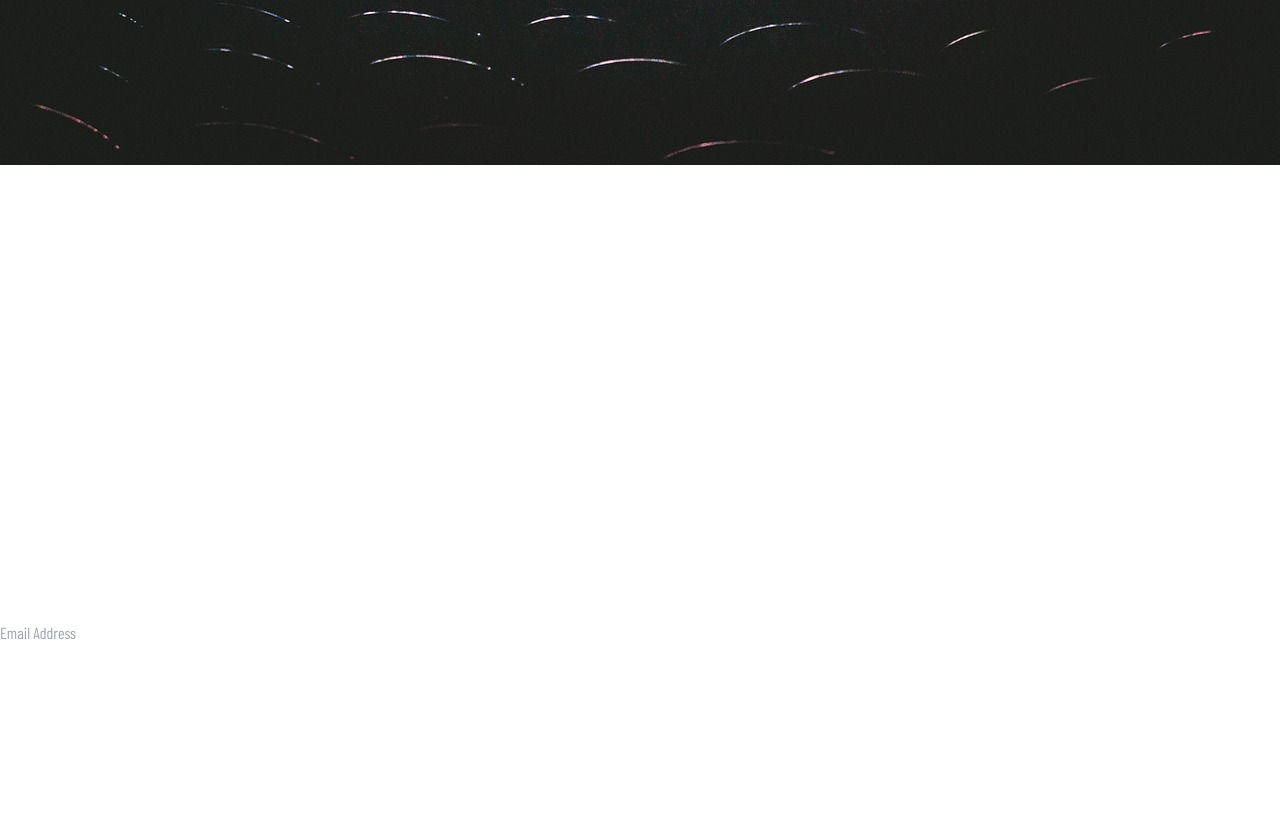
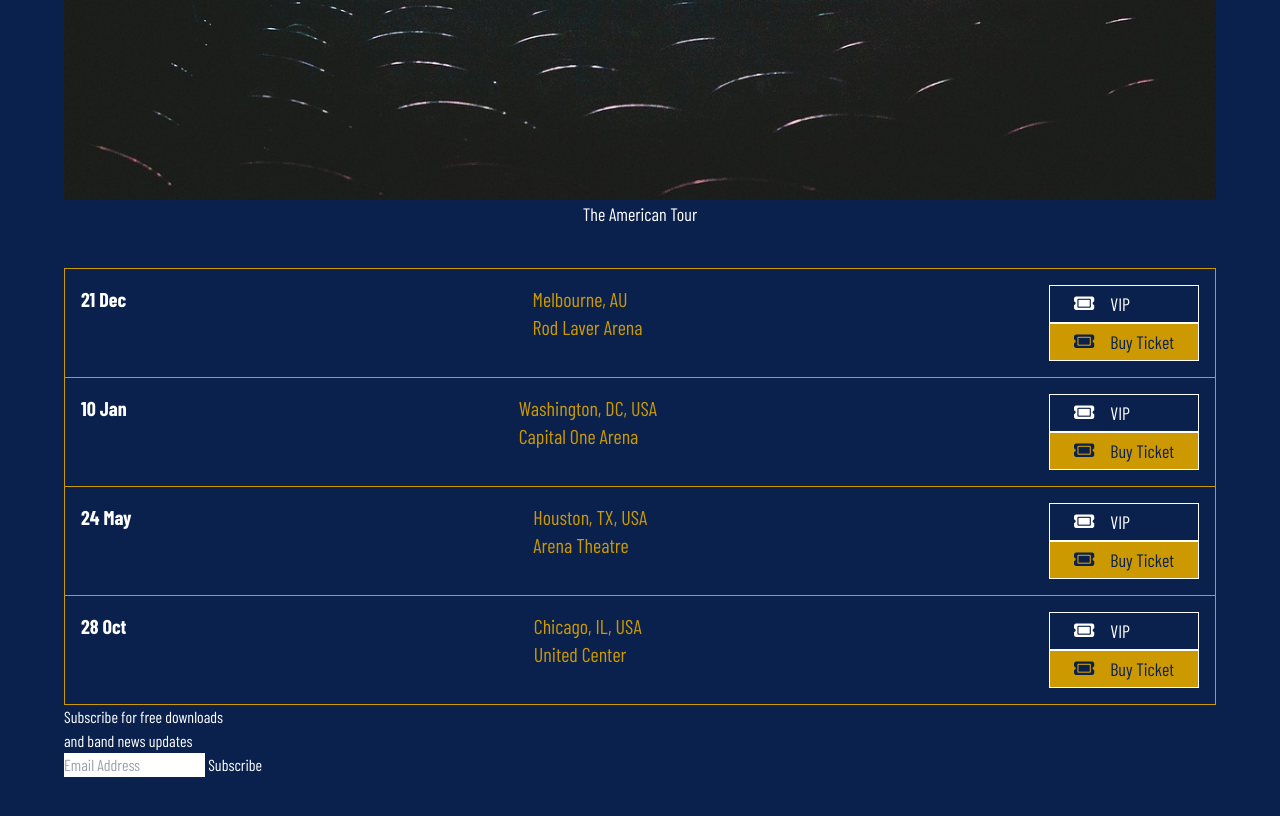
Before and after one commit to BlanchardIlela/webSitePhotographie, a website: page index.html in a window 1280 px wide. Shown: the part 6961-7777 px from the top of the page. Before the commit the page ends 7606 px from the top, so only its background shows below. Drawn offline with nearby package versions, Linux system fonts and the light colour scheme; a web font is replaced by a local one.

Commit message:
Style Tours

```diff
--- a/index.html
+++ b/index.html
@@ -583,96 +583,112 @@
         </div>
       </section>
       <!-- --------------------- Upcoming Tours -->
-      <section>
-        <h2>Upcoming Tours</h2>
+      <section class="p-4 sm:p-8 md:p-12 lg:p-16 bg-blue flex flex-col gap-y-10">
+        <h2 class="self-center text-center text-2xl uppercase font-black sm:text-4xl sm:font-medium
+           relative after after:h-3 after:w-full after:bg-golden after:bottom-0.5
+           after:left-0 after:-z-[1] z-[1] after:blur-sm"
+           >
+           Upcoming Tours
+        </h2>
 
-        <figure>
-          <img src="images/tours-list.jpg" alt="" />
-          <figcaption>The American Tour</figcaption>
+        <figure class="space-y-4">
+          <img class="w-full" src="images/tours-list.jpg" alt="" />
+          <figcaption class="text-lg text-center">
+            The American Tour
+          </figcaption>
         </figure>
 
-        <div>
+        <div class="space-y-8">
           <!-- Tours -->
-          <div>
+          <div class="border border-golden divide-y divide-golden *:p-4 sm:*:px-6 *:flex
+           *:justify-between">
             <div>
-              <p>21 Dec</p>
+              <p class="font-bold md:text-xl">21 Dec</p>
 
               <div>
-                <h6>Melbourne, AU</h6>
-                <h6>Rod Laver Arena</h6>
+                <h6 class="text-xs text-golden md:text-xl">Melbourne, AU</h6>
+                <h6 class="text-xs text-golden md:text-xl">Rod Laver Arena</h6>
               </div>
 
-              <div>
-                <a href="#">
-                  <i class="fa-solid fa-ticket"></i>
+              <div class="flex flex-col gap-2 sm:flex-row-reverse sm:items-center">
+                <a class="px-3 py-1 border border-golden text-xs md:text-lg md:px-6
+                flex items-center gap-x-2 md:gap-x-4 md:border-white" href="#">
+                  <i class="fa-solid fa-ticket text-xs md:text-lg"></i>
                   VIP</a
                 >
 
-                <a href="#">
-                  <i class="fa-solid fa-ticket"></i>
+                <a class="px-3 py-1 border bg-golden text-xs md:text-lg md:px-6
+                 text-blue flex items-center gap-x-2 md:gap-x-4 md:border-white" href="#">
+                  <i class="fa-solid fa-ticket text-xs md:text-lg md:text-white"></i>
                   Buy Ticket</a
                 >
               </div>
             </div>
 
             <div>
-              <p>10 Jan</p>
+              <p class="font-bold md:text-xl">10 Jan</p>
 
               <div>
-                <h6>Washington, DC, USA</h6>
-                <h6>Capital One Arena</h6>
+                <h6 class="text-xs text-golden md:text-xl">Washington, DC, USA</h6>
+                <h6 class="text-xs text-golden md:text-xl">Capital One Arena</h6>
               </div>
 
-              <div>
-                <a href="#">
-                  <i class="fa-solid fa-ticket"></i>
+              <div class="flex flex-col gap-2 sm:flex-row-reverse sm:items-center">
+                <a class="px-3 py-1 border border-golden text-xs md:text-lg md:px-6
+                flex items-center gap-x-2 md:gap-x-4 md:border-white" href="#">
+                  <i class="fa-solid fa-ticket text-xs md:text-lg"></i>
                   VIP</a
                 >
 
-                <a href="#">
-                  <i class="fa-solid fa-ticket"></i>
+                <a class="px-3 py-1 border bg-golden text-xs md:text-lg md:px-6
+                 text-blue flex items-center gap-x-2 md:gap-x-4 md:border-white" href="#">
+                  <i class="fa-solid fa-ticket text-xs md:text-lg md:text-white"></i>
                   Buy Ticket</a
                 >
               </div>
             </div>
 
             <div>
-              <p>24 May</p>
+              <p class="font-bold md:text-xl">24 May</p>
 
               <div>
-                <h6>Houston, TX, USA</h6>
-                <h6>Arena Theatre</h6>
+                <h6 class="text-xs text-golden md:text-xl">Houston, TX, USA</h6>
+                <h6 class="text-xs text-golden md:text-xl">Arena Theatre</h6>
               </div>
 
-              <div>
-                <a href="#">
-                  <i class="fa-solid fa-ticket"></i>
+              <div class="flex flex-col gap-2 sm:flex-row-reverse sm:items-center">
+                <a class="px-3 py-1 border border-golden text-xs md:text-lg md:px-6
+                flex items-center gap-x-2 md:gap-x-4 md:border-white" href="#">
+                  <i class="fa-solid fa-ticket text-xs md:text-lg"></i>
                   VIP</a
                 >
 
-                <a href="#">
-                  <i class="fa-solid fa-ticket"></i>
+                <a class="px-3 py-1 border bg-golden text-xs md:text-lg md:px-6
+                 text-blue flex items-center gap-x-2 md:gap-x-4 md:border-white" href="#">
+                  <i class="fa-solid fa-ticket text-xs md:text-lg md:text-white"></i>
                   Buy Ticket</a
                 >
               </div>
             </div>
 
             <div>
-              <p>28 Oct</p>
+              <p class="font-bold md:text-xl">28 Oct</p>
 
               <div>
-                <h6>Chicago, IL, USA</h6>
-                <h6>United Center</h6>
+                <h6 class="text-xs text-golden md:text-xl">Chicago, IL, USA</h6>
+                <h6 class="text-xs text-golden md:text-xl">United Center</h6>
               </div>
 
-              <div>
-                <a href="#">
-                  <i class="fa-solid fa-ticket"></i>
+              <div class="flex flex-col gap-2 sm:flex-row-reverse sm:items-center">
+                <a class="px-3 py-1 border border-golden text-xs md:text-lg md:px-6
+                flex items-center gap-x-2 md:gap-x-4 md:border-white" href="#">
+                  <i class="fa-solid fa-ticket text-xs md:text-lg"></i>
                   VIP</a
                 >
 
-                <a href="#">
-                  <i class="fa-solid fa-ticket"></i>
+                <a class="px-3 py-1 border bg-golden text-xs md:text-lg md:px-6
+                 text-blue flex items-center gap-x-2 md:gap-x-4 md:border-white" href="#">
+                  <i class="fa-solid fa-ticket text-xs md:text-lg md:text-white"></i>
                   Buy Ticket</a
                 >
               </div>
```
